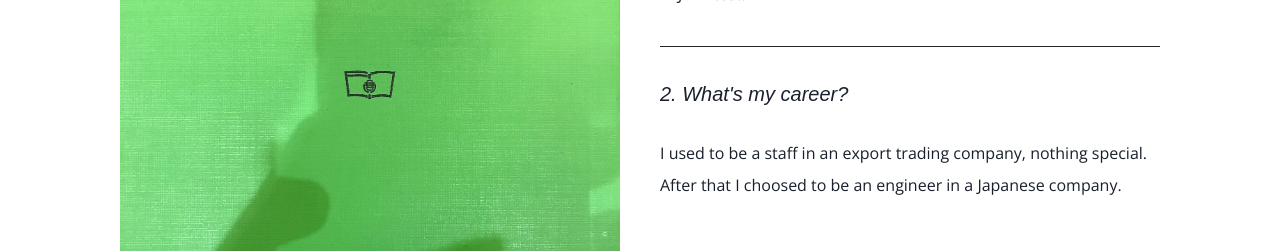
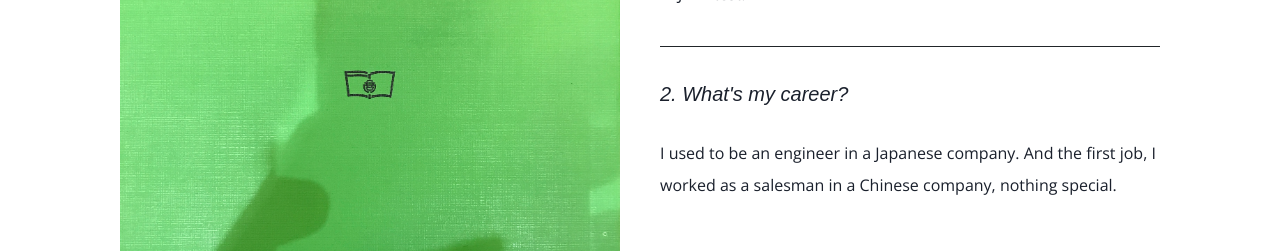
Before and after one commit to lqfeng2022/lqfeng, a React (Vite) app: page /about-me in a window 1280 px wide. Shown: the part 1720-1971 px from the top of the page. Built offline with nearby package versions, Linux system fonts and the light colour scheme; a web font is replaced by a local one.

Commit message:
Text content change in 'EducationCareer' component

```diff
--- a/src/components/EducationCareer.tsx
+++ b/src/components/EducationCareer.tsx
@@ -22,8 +22,8 @@ const EducationCareer = () => {
           2. What's my career?
         </Text>
         <Heading fontSize="md" className="fw-lighter lh-lg">
-          I used to be a staff in an export trading company, nothing special.
-          After that I choosed to be an engineer in a Japanese company.
+          I used to be an engineer in a Japanese company. And the first job, I
+          worked as a salesman in a Chinese company, nothing special.
         </Heading>
       </Box>
     </SimpleGrid>
```
